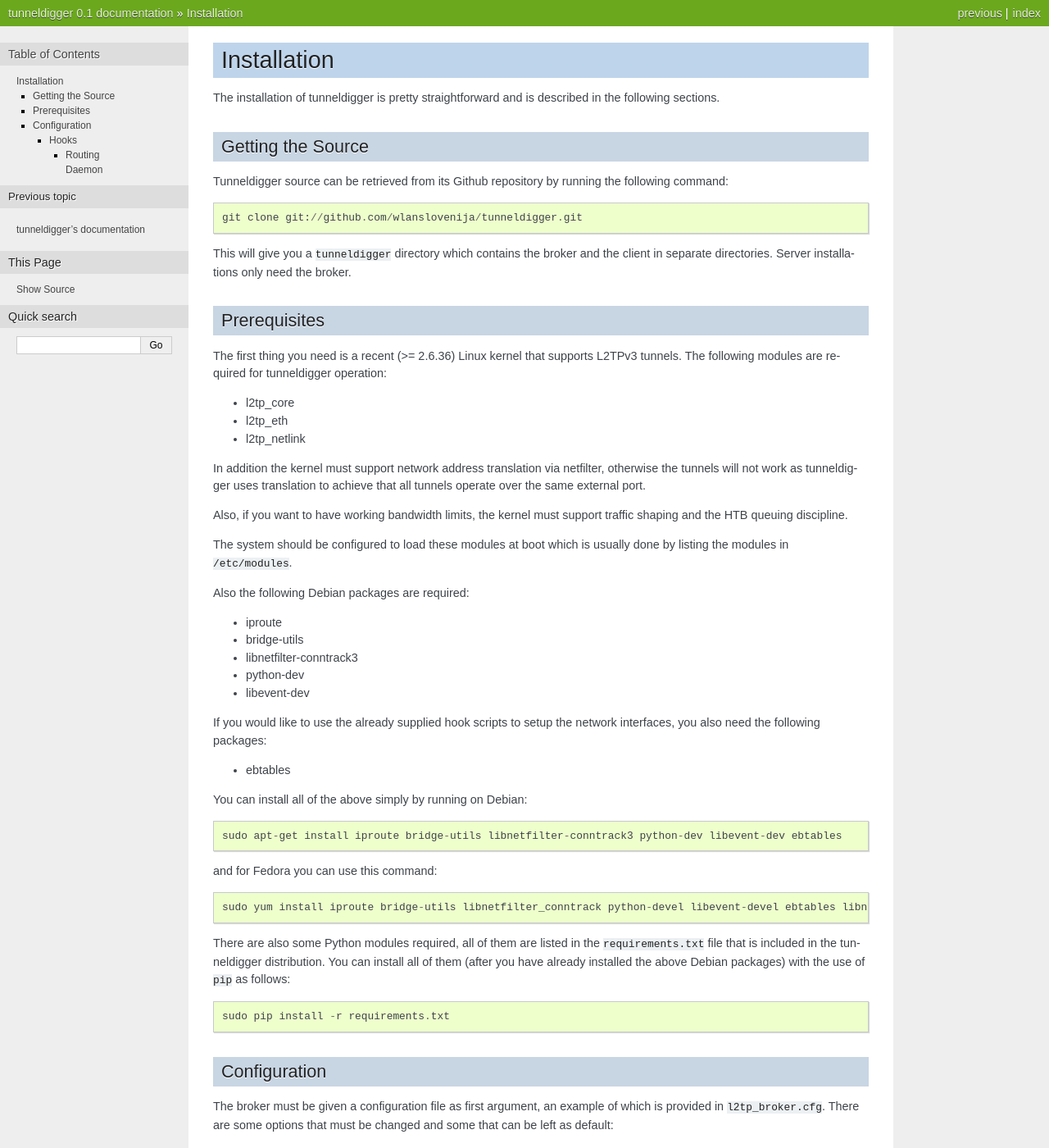
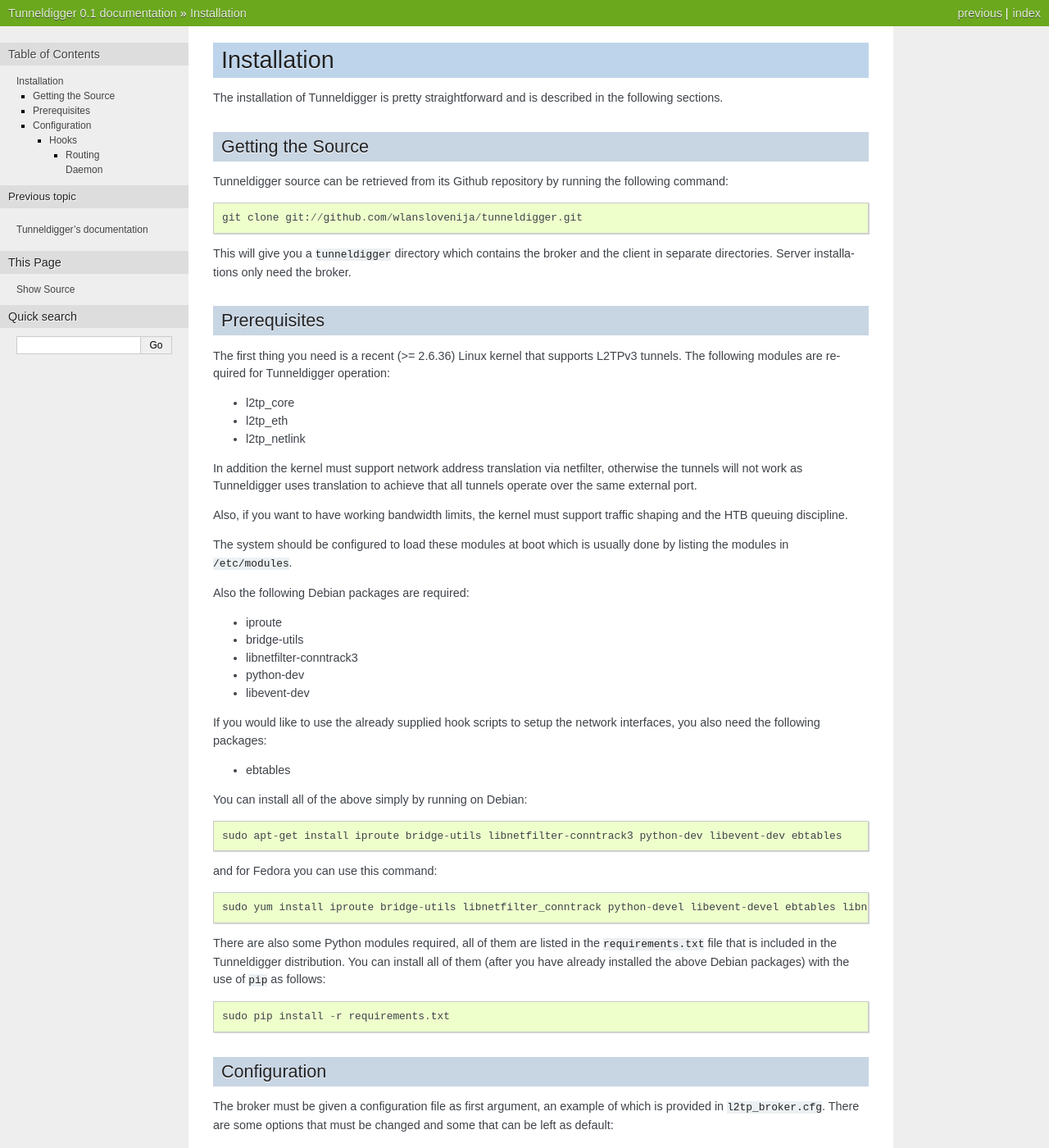
Before and after one commit to wlanslovenija/tunneldigger, a Sphinx documentation site: the page built from docs/installation.rst, in a window 1280 px wide and 1400 px high. Shown: the whole window at 82% size. Built offline with Sphinx 7.4.7, drawn with Linux system fonts in a browser that asks for light colours; some of the changed text lies outside the part shown.

```diff
--- a/docs/conf.py
+++ b/docs/conf.py
@@ -40,7 +40,7 @@ source_suffix = '.rst'
 master_doc = 'index'
 
 # General information about the project.
-project = u'tunneldigger'
+project = u'Tunneldigger'
 copyright = u'2012, wlan slovenija'
 
 # The version info for the project you're documenting, acts as replacement for
@@ -178,7 +178,7 @@ htmlhelp_basename = 'tunneldiggerdoc'
 # Grouping the document tree into LaTeX files. List of tuples
 # (source start file, target name, title, author, documentclass [howto/manual]).
 latex_documents = [
-  ('index', 'tunneldigger.tex', u'tunneldigger Documentation',
+  ('index', 'tunneldigger.tex', u'Tunneldigger Documentation',
    u'wlan slovenija', 'manual'),
 ]
 
@@ -211,7 +211,7 @@ latex_documents = [
 # One entry per manual page. List of tuples
 # (source start file, name, description, authors, manual section).
 man_pages = [
-    ('index', 'tunneldigger', u'tunneldigger Documentation',
+    ('index', 'tunneldigger', u'Tunneldigger Documentation',
      [u'wlan slovenija'], 1)
 ]
 
--- a/docs/index.rst
+++ b/docs/index.rst
@@ -1,4 +1,4 @@
-tunneldigger's documentation
+Tunneldigger's documentation
 ============================
 
 Tunneldigger is one of the projects of `wlan slovenija`_ open wireless network.
--- a/docs/installation.rst
+++ b/docs/installation.rst
@@ -1,7 +1,7 @@
 Installation
 ============
 
-The installation of tunneldigger is pretty straightforward and is described
+The installation of Tunneldigger is pretty straightforward and is described
 in the following sections.
 
 Getting the Source
@@ -20,14 +20,14 @@ Prerequisites
 -------------
 
 The first thing you need is a recent (>= 2.6.36) Linux kernel that supports L2TPv3
-tunnels. The following modules are required for tunneldigger operation:
+tunnels. The following modules are required for Tunneldigger operation:
 
 * l2tp_core
 * l2tp_eth
 * l2tp_netlink
 
 In addition the kernel must support network address translation via netfilter,
-otherwise the tunnels will not work as tunneldigger uses translation to achieve
+otherwise the tunnels will not work as Tunneldigger uses translation to achieve
 that all tunnels operate over the same external port.
 
 Also, if you want to have working bandwidth limits, the kernel must support traffic
@@ -58,7 +58,7 @@ and for Fedora you can use this command::
     sudo yum install iproute bridge-utils libnetfilter_conntrack python-devel libevent-devel ebtables libnl-devel python-pip
 
 There are also some Python modules required, all of them are listed in the
-``requirements.txt`` file that is included in the tunneldigger distribution. You
+``requirements.txt`` file that is included in the Tunneldigger distribution. You
 can install all of them (after you have already installed the above Debian packages) with
 the use of ``pip`` as follows::
 
@@ -95,4 +95,4 @@ Routing Daemon
 ''''''''''''''
 
 The example hook scripts require that the routing daemon (like ``olsrd``) be
-configured with the tunneldigger bridge interfaces.
+configured with the Tunneldigger bridge interfaces.
```
